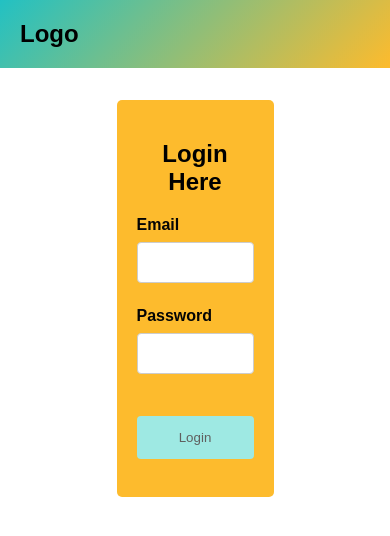
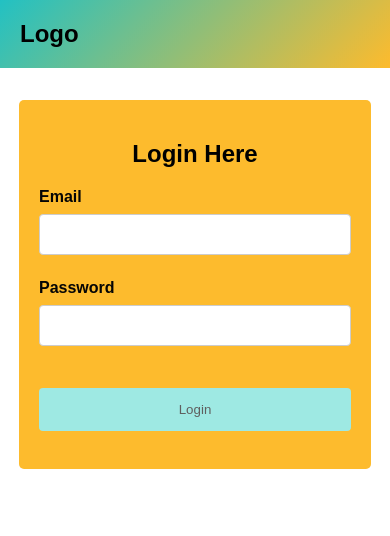
Before and after one commit to Sowmyam22/React_App, a React (Create React App) app: page / in a window 390 px wide. Shown: the top 536 px of the page. Built offline with nearby package versions, Linux system fonts and the light colour scheme.

Commit message:
mobile responsive for login page

```diff
--- a/src/App.css
+++ b/src/App.css
@@ -32,46 +32,6 @@
   cursor: pointer;
 }
 
-/* .control {
-  margin: 1rem 0;
-  display: flex;
-  align-items: stretch;
-  flex-direction: column;
-} */
-
-/* .control label,
-.control input {
-  display: block;
-}
-
-.control label {
-  font-weight: bold;
-  flex: 1;
-  color: #050505;
-}
-
-.control input {
-  width: 100%;
-  padding: 12px 20px;
-  margin: 8px 0;
-  display: block;
-  border: 1px solid #ccc;
-  border-radius: 4px;
-  box-sizing: border-box;
-}
-
-.control.invalid input {
-  border-color: red;
-  background: #fac1c1;
-  color: red;
-}
-
-.error-text {
-  color: red;
-  font-size: 12px;
-  margin-top: -3px;
-} */
-
 button:disabled,
 button:disabled:hover,
 button:disabled:active {
@@ -84,3 +44,13 @@
 .not-found-error {
   text-align: center;
 }
+
+@media only screen and (max-width: 600px) {
+  .form-control {
+    border-radius: 5px;
+    background-color: rgba(253,187,45,1);
+    padding: 20px;
+    margin: auto;
+    width: 80%;
+  }
+}
```
